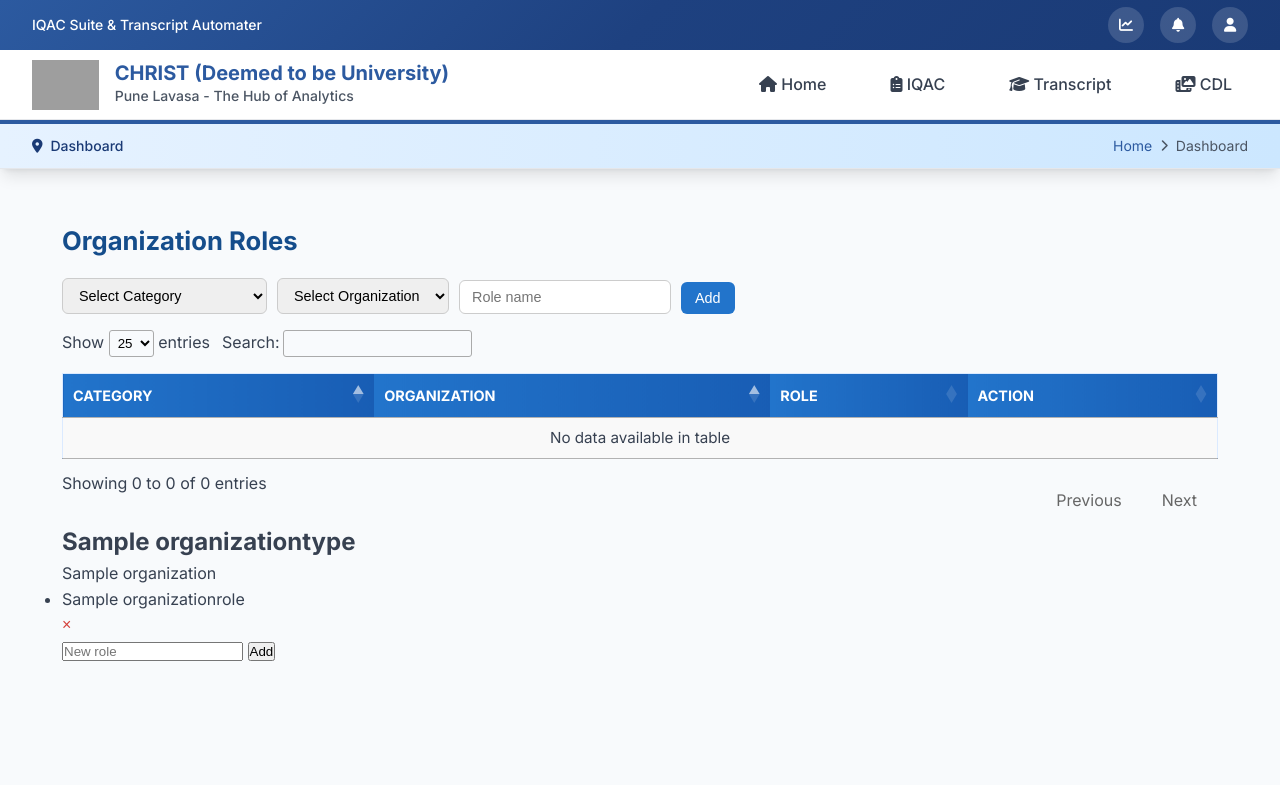
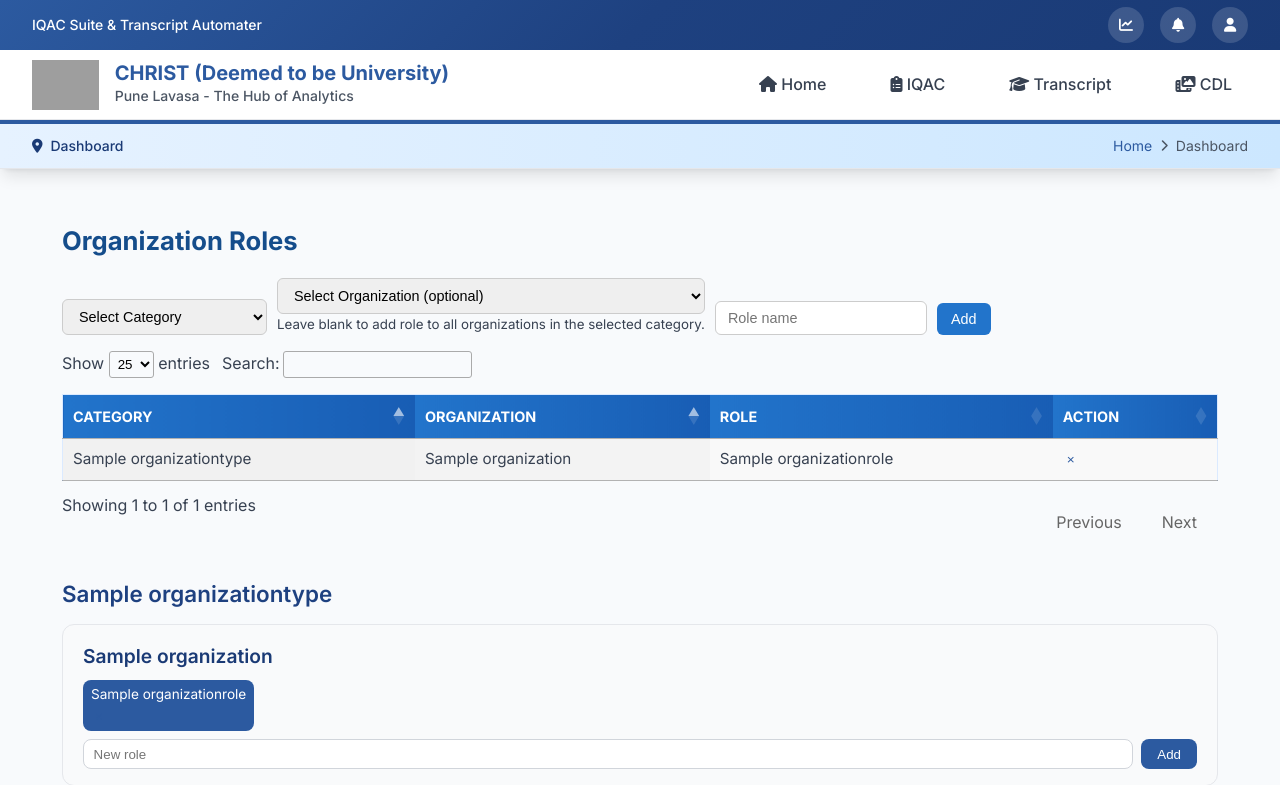
Before and after one commit to mgi25/IQAC-Suite, a Django app: page /core-admin/user-roles/ in a window 1280 px wide. Shown: the top 785 px of the page. Before the commit the page ends 661 px from the top, so only its background shows below. Run offline with Django 5.2, Linux system fonts and the light colour scheme; a user stored in the database is signed in; tables that the repository leaves empty hold one stand-in row (values such as "Sample post"); parts of the project's set-up code (start-up, migrations or seed data) failed here and were passed over; some libraries are stand-ins or nearby versions; grey boxes are pictures that could not be loaded.

Commit message:
Fix role management table and category role assignment

```diff
--- a/core/views.py
+++ b/core/views.py
@@ -152,7 +152,24 @@ def admin_role_management(request):
         .order_by("name")
         .prefetch_related("organizations__roles")
     )
-    return render(request, "core/admin_role_management.html", {"org_types": org_types})
+
+    organizations = (
+        Organization.objects.filter(is_active=True)
+        .select_related("org_type")
+        .order_by("org_type__name", "name")
+    )
+
+    roles = (
+        OrganizationRole.objects.select_related("organization__org_type")
+        .order_by("organization__org_type__name", "organization__name", "name")
+    )
+
+    context = {
+        "org_types": org_types,
+        "organizations": organizations,
+        "roles": roles,
+    }
+    return render(request, "core/admin_role_management.html", context)
 
 
 
@@ -160,10 +177,19 @@ def admin_role_management(request):
 @require_POST
 def add_org_role(request):
     org_id = request.POST.get("org_id")
+    org_type_id = request.POST.get("org_type_id")
     name = request.POST.get("name", "").strip()
-    if org_id and name:
+
+    if not name:
+        return redirect("admin_role_management")
+
+    if org_id:
         org = get_object_or_404(Organization, id=org_id)
         OrganizationRole.objects.get_or_create(organization=org, name=name)
+    elif org_type_id:
+        orgs = Organization.objects.filter(org_type_id=org_type_id, is_active=True)
+        for org in orgs:
+            OrganizationRole.objects.get_or_create(organization=org, name=name)
     return redirect("admin_role_management")
 
 
--- a/static/core/css/admin_role_management.css
+++ b/static/core/css/admin_role_management.css
@@ -112,7 +112,8 @@
 .dataTables_paginate a:hover {
   background: #2274cb;
   color: #fff;
-=======
+}
+
 :root {
   --rm-padding: 2rem;
 }
--- a/templates/core/admin_role_management.html
+++ b/templates/core/admin_role_management.html
@@ -3,6 +3,7 @@
 
 {% block head_extra %}
   <link rel="stylesheet" href="https://cdn.datatables.net/1.13.6/css/jquery.dataTables.min.css">
+  <link rel="stylesheet" href="https://cdn.datatables.net/buttons/2.4.1/css/buttons.dataTables.min.css">
   <link rel="stylesheet" href="{% static 'core/css/admin_role_management.css' %}">
 {% endblock %}
 
@@ -14,7 +15,7 @@
   <form id="addRoleForm" class="add-role-global" method="post" action="{% url 'add_org_role' %}">
     {% csrf_token %}
     <div class="field-group">
-      <select id="orgTypeSelect" class="form-select" required>
+      <select id="orgTypeSelect" name="org_type_id" class="form-select" required>
         <option value="">Select Category</option>
         {% for t in org_types %}
         <option value="{{ t.id }}">{{ t.name }}</option>
@@ -22,12 +23,13 @@
       </select>
     </div>
     <div class="field-group">
-      <select name="org_id" id="orgSelect" class="form-select" required>
-        <option value="">Select Organization</option>
+      <select name="org_id" id="orgSelect" class="form-select">
+        <option value="">Select Organization (optional)</option>
         {% for org in organizations %}
         <option value="{{ org.id }}" data-org-type="{{ org.org_type.id }}">{{ org.name }} ({{ org.org_type.name }})</option>
         {% endfor %}
       </select>
+      <small class="form-text text-muted">Leave blank to add role to all organizations in the selected category.</small>
     </div>
     <div class="field-group">
       <input type="text" name="name" placeholder="Role name" required>
@@ -100,5 +102,11 @@
 {% block scripts %}
   <script src="https://code.jquery.com/jquery-3.7.1.min.js"></script>
   <script src="https://cdn.datatables.net/1.13.6/js/jquery.dataTables.min.js"></script>
+  <script src="https://cdn.datatables.net/buttons/2.4.1/js/dataTables.buttons.min.js"></script>
+  <script src="https://cdnjs.cloudflare.com/ajax/libs/jszip/3.10.1/jszip.min.js"></script>
+  <script src="https://cdnjs.cloudflare.com/ajax/libs/pdfmake/0.2.7/pdfmake.min.js"></script>
+  <script src="https://cdnjs.cloudflare.com/ajax/libs/pdfmake/0.2.7/vfs_fonts.js"></script>
+  <script src="https://cdn.datatables.net/buttons/2.4.1/js/buttons.html5.min.js"></script>
+  <script src="https://cdn.datatables.net/buttons/2.4.1/js/buttons.print.min.js"></script>
   <script src="{% static 'core/js/admin_role_management.js' %}"></script>
 {% endblock %}
```
